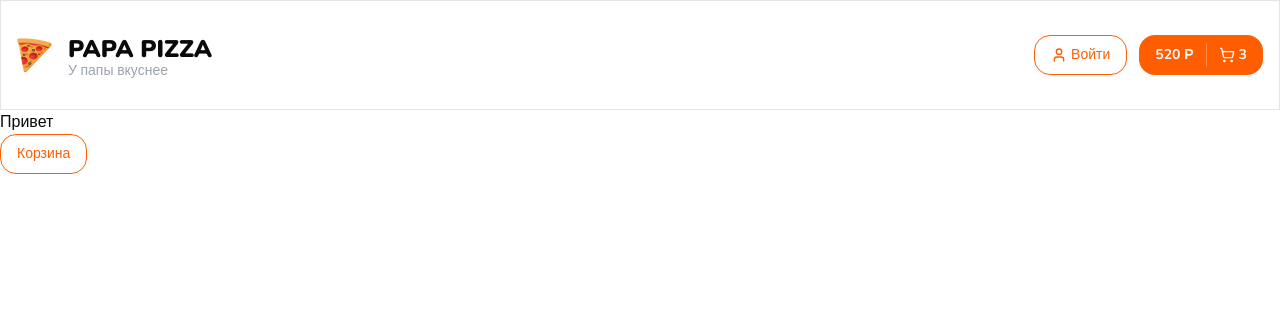
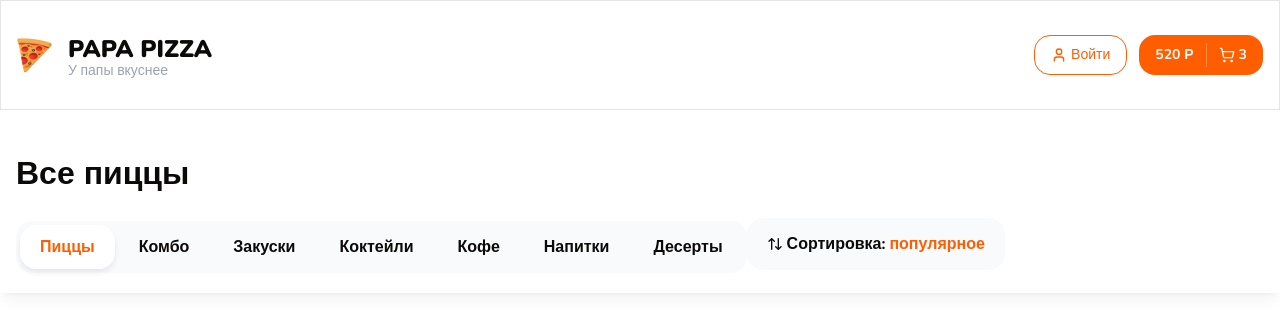
Before and after one commit to Taneros/nextjs-ecommerce, a Next.js app: page / in a window 1280 px wide. Shown: the top 334 px of the page. Built offline with nearby package versions, Linux system fonts and the light colour scheme.

Commit message:
feat: add TopBar

```diff
--- a/app/page.tsx
+++ b/app/page.tsx
@@ -1,10 +1,12 @@
-import { Button } from "@/components/ui/button";
+import { Container, Title, TopBar } from "@/components/shared";
 
 export default function Home() {
   return (
-    <div>
-      <h1>Привет</h1>
-      <Button variant={'outline'}> Корзина </Button>
-    </div>
+    <>
+      <Container className="mt-10">
+        <Title text="Все пиццы" size="lg" className="font-extrabold" />
+      </Container>
+      <TopBar />
+    </>
   );
 }
--- /dev/null
+++ b/components/shared/categories.tsx
@@ -0,0 +1,39 @@
+import { cn } from "@/lib/utils";
+import React from "react";
+
+interface Props {
+  className?: string;
+}
+
+const categoryList = [
+  "Пиццы",
+  "Комбо",
+  "Закуски",
+  "Коктейли",
+  "Кофе",
+  "Напитки",
+  "Десерты",
+];
+
+const activeCategory = 0;
+
+export const Categories: React.FC<Props> = ({ className }) => {
+  return (
+    <div
+      className={cn("inline-flex gap-1 bg-gray-50 p-1 rounded-2xl", className)}
+    >
+      {categoryList.map((category, index) => (
+        <a
+          key={index}
+          className={cn(
+            "flex items-center font-bold h-11 rounded-2xl px-5",
+            activeCategory === index &&
+              "bg-white shadow-md shadow-gray-200 text-primary"
+          )}
+        >
+          <button>{category}</button>
+        </a>
+      ))}
+    </div>
+  );
+};
--- a/components/shared/container.tsx
+++ b/components/shared/container.tsx
@@ -6,5 +6,5 @@
 }
 
 export const Container: React.FC<React.PropsWithChildren<IContainerProps>> = ({ className, children }) => {
-  return <div className={cn('mx-auto max-w-[1280px]', className)}>{children}</div>;
+  return <div className={cn('mx-auto max-w-[1280px] px-4', className)}>{children}</div>;
 };
--- a/components/shared/header.tsx
+++ b/components/shared/header.tsx
@@ -12,7 +12,7 @@
 export const Header: React.FC<IHomeProps> = ({ className }) => {
   return (
     <header className={cn("border border-button", className)}>
-      <Container className="flex justify-between items-center py-8 px-4">
+      <Container className="flex justify-between items-center py-8">
         <div className="flex items-center gap-4">
           <Image src="/logo.png" alt="logo" width={35} height={35} />
           <div>
--- a/components/shared/index.ts
+++ b/components/shared/index.ts
@@ -1,3 +1,6 @@
 export { Container } from './container';
 export { Header } from './header';
 export { Title } from './title';
+export { Categories } from './categories';
+export { SortPopup } from './sort-popup';
+export { TopBar } from './top-bar';
--- /dev/null
+++ b/components/shared/sort-popup.tsx
@@ -0,0 +1,22 @@
+import { cn } from "@/lib/utils";
+import { ArrowUpDown } from "lucide-react";
+import React from "react";
+
+interface Props {
+  className?: string;
+}
+
+export const SortPopup: React.FC<Props> = ({ className }) => {
+  return (
+    <div
+      className={cn(
+        "inline-flex items-center gap-1 bg-gray-50 px-5 h-[52px] rounded-2xl cursor-pointer",
+        className
+      )}
+    >
+      <ArrowUpDown size={16} />
+      <b>Сортировка: </b>
+      <b className="text-primary">популярное</b>
+    </div>
+  );
+};
--- /dev/null
+++ b/components/shared/title.tsx
@@ -0,0 +1,36 @@
+import clsx from 'clsx';
+import React from 'react';
+
+type TitleSize = 'xs' | 'sm' | 'md' | 'lg' | 'xl' | '2xl';
+
+interface Props {
+  size?: TitleSize;
+  className?: string;
+  text: string;
+}
+
+export const Title: React.FC<Props> = ({ text, size = 'sm', className }) => {
+  const mapTagBySize = {
+    xs: 'h5',
+    sm: 'h4',
+    md: 'h3',
+    lg: 'h2',
+    xl: 'h1',
+    '2xl': 'h1',
+  } as const;
+
+  const mapClassNameBySize = {
+    xs: 'text-[16px]',
+    sm: 'text-[22px]',
+    md: 'text-[26px]',
+    lg: 'text-[32px]',
+    xl: 'text-[40px]',
+    '2xl': 'text-[48px]',
+  } as const;
+
+  return React.createElement(
+    mapTagBySize[size],
+    { className: clsx(mapClassNameBySize[size], className) },
+    text,
+  );
+};
--- /dev/null
+++ b/components/shared/top-bar.tsx
@@ -0,0 +1,25 @@
+import { cn } from "@/lib/utils";
+import React from "react";
+import { Container } from "@/components/shared/container";
+import { Categories } from "@/components/shared/categories";
+import { SortPopup } from "@/components/shared/sort-popup";
+
+interface ITopBarProps {
+  className?: string;
+}
+
+export const TopBar: React.FC<ITopBarProps> = ({ className }) => {
+  return (
+    <div
+      className={cn(
+        "sticky top-0 z-10 bg-white py-5 shadow-lg shadow-black/5",
+        className
+      )}
+    >
+      <Container>
+        <Categories />
+        <SortPopup />
+      </Container>
+    </div>
+  );
+};
```
